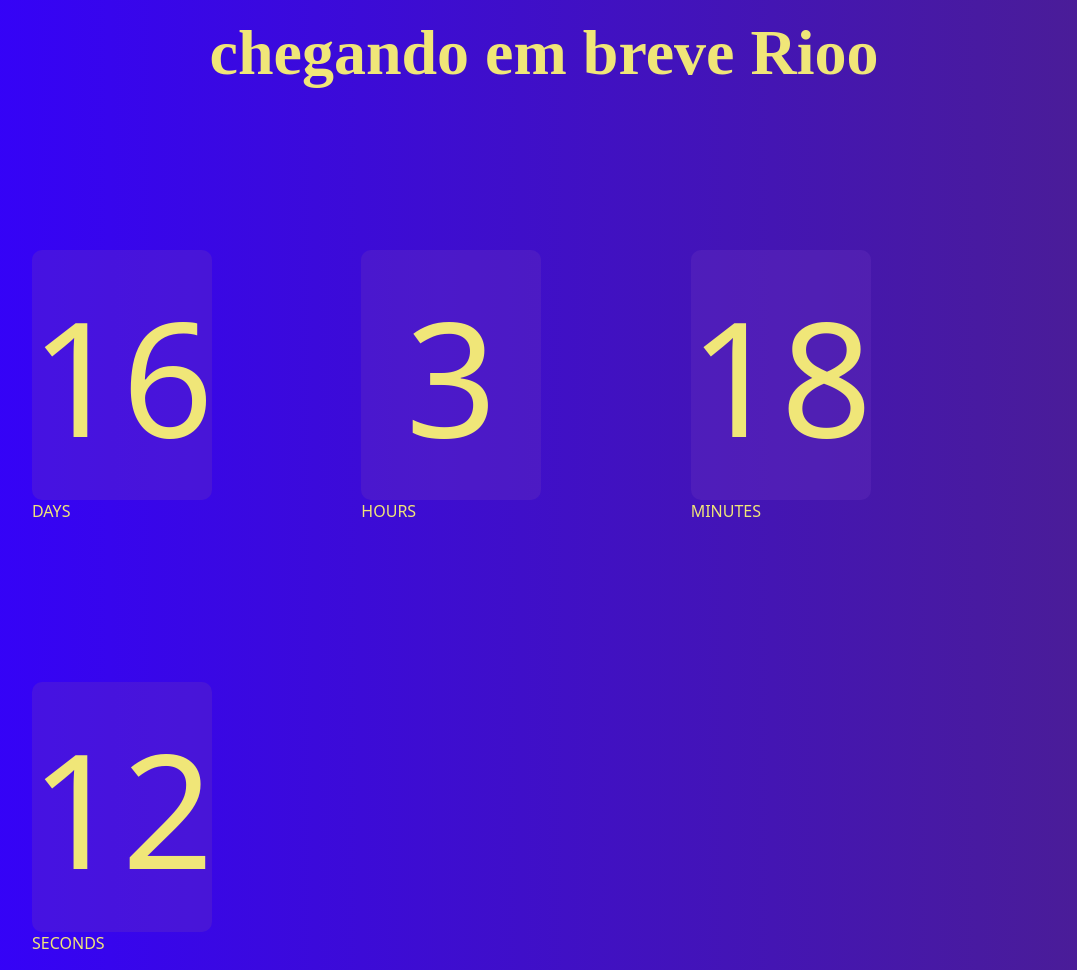
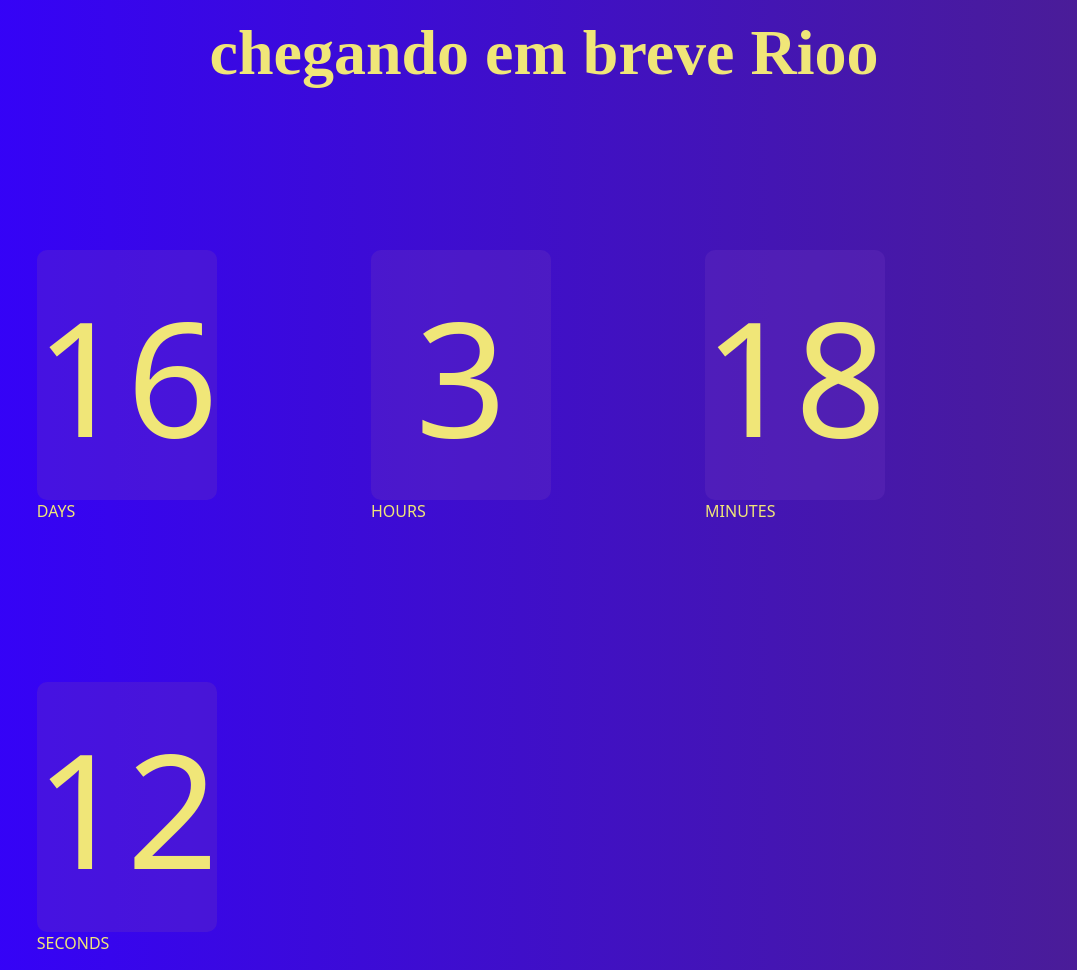
Before and after one commit to ismaelsantos1/countdown, a plain HTML site: page index.html in a window 1280 px wide. Shown: the whole page, without its empty margins (96-1173 px from the left). Drawn offline with Linux system fonts and the light colour scheme; a web font is replaced by a local one.

Commit message:
Update index.css

```diff
--- a/index.css
+++ b/index.css
@@ -38,7 +38,7 @@ li {
     font-style: bold;
     text-transform: uppercase;
     margin-top: 8em;
-    margin-left: 7em;
+    margin-left: 7.3em;
     color: rgb(240, 230, 120);
 }
 
```
